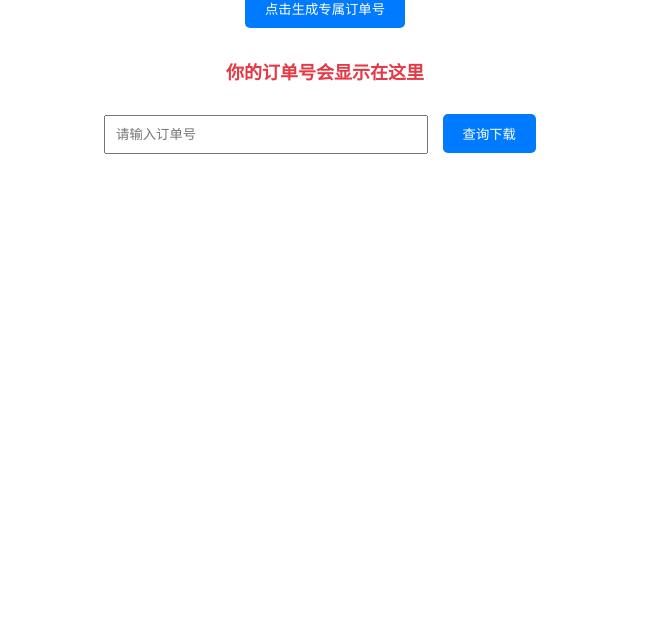
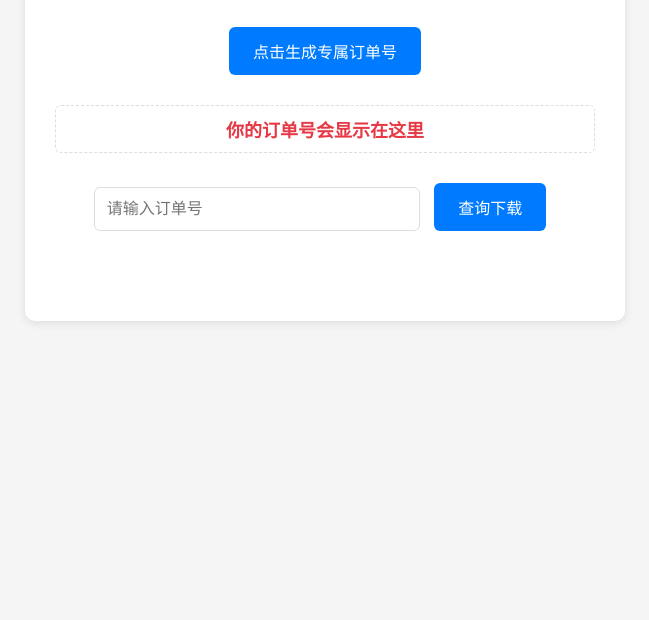
Before and after one commit to coolchobit/pay-txt-demo, a plain HTML site: page index.html in a window 1280 px wide. Shown: the part 180-800 px from the top of the page, without its empty margins (315-964 px from the left). Drawn offline with Linux system fonts and the light colour scheme.

Commit message:
Update index.html

```diff
--- a/index.html
+++ b/index.html
@@ -10,18 +10,29 @@
             margin: 50px auto;
             padding: 20px;
             font-family: Arial, sans-serif;
+            background-color: #f5f5f5;
         }
         .container {
             text-align: center;
+            background: white;
+            padding: 30px;
+            border-radius: 10px;
+            box-shadow: 0 2px 10px rgba(0,0,0,0.1);
+        }
+        h1 {
+            color: #333;
+            margin-bottom: 30px;
         }
         .btn {
-            padding: 10px 20px;
+            padding: 12px 24px;
             margin: 10px;
             background: #007bff;
             color: white;
             border: none;
-            border-radius: 5px;
+            border-radius: 6px;
             cursor: pointer;
+            font-size: 16px;
+            transition: background 0.3s;
         }
         .btn:hover {
             background: #0056b3;
@@ -29,7 +40,8 @@
         #result {
             margin-top: 20px;
             padding: 15px;
-            border-radius: 5px;
+            border-radius: 6px;
+            font-size: 16px;
         }
         .success {
             background: #d4edda;
@@ -44,6 +56,26 @@
             font-weight: bold;
             color: #e63946;
             margin: 20px 0;
+            padding: 10px;
+            border: 1px dashed #ddd;
+            border-radius: 6px;
+        }
+        input {
+            padding: 12px;
+            width: 300px;
+            max-width: 100%;
+            border: 1px solid #ddd;
+            border-radius: 6px;
+            font-size: 16px;
+            margin-bottom: 10px;
+        }
+        a {
+            color: #007bff;
+            text-decoration: none;
+            font-weight: bold;
+        }
+        a:hover {
+            text-decoration: underline;
         }
     </style>
 </head>
@@ -51,38 +83,39 @@
     <div class="container">
         <h1>订单号查询下载</h1>
 
-        <!-- 新增：生成订单号区域 -->
+        <!-- 生成订单号区域 -->
         <div>
             <button class="btn" onclick="generateOrderNo()">点击生成专属订单号</button>
             <div id="orderNoDisplay">你的订单号会显示在这里</div>
         </div>
 
-        <!-- 原有查询区域 -->
+        <!-- 查询下载区域 -->
         <div>
-            <input type="text" id="orderNoInput" placeholder="请输入订单号" style="padding: 10px; width: 300px;">
+            <input type="text" id="orderNoInput" placeholder="请输入订单号" autocomplete="off">
             <button class="btn" onclick="queryOrder()">查询下载</button>
         </div>
 
+        <!-- 结果显示区域 -->
         <div id="result"></div>
     </div>
 
     <script>
-        // 新增：生成唯一订单号（时间戳+随机数，确保不重复）
+        // 生成唯一订单号（时间戳+随机数，确保不重复）
         function generateOrderNo() {
-            // 时间戳（秒）+ 4位随机数
+            // 时间戳（秒）+ 4位随机数，前缀ORD标识订单
             const timestamp = Date.now().toString().slice(-8);
             const random = Math.floor(Math.random() * 9000 + 1000).toString();
             const orderNo = `ORD${timestamp}${random}`;
 
-            // 显示订单号，同时自动填充到输入框
+            // 显示订单号并自动填充到输入框
             document.getElementById("orderNoDisplay").innerText = `你的专属订单号：${orderNo}`;
             document.getElementById("orderNoInput").value = orderNo;
 
-            // 提示用户保存订单号
-            alert("订单号已生成！请记录或直接使用下方输入框查询~");
+            // 提示用户
+            alert("订单号已生成！可直接点击查询下载~");
         }
 
-        // 原有查询逻辑（保留你之前的云函数URL）
+        // 查询订单并下载文件（手动解析JSON，兼容云函数返回下载的情况）
         async function queryOrder() {
             const orderNo = document.getElementById("orderNoInput").value.trim();
             const resultDiv = document.getElementById("result");
@@ -99,14 +132,16 @@
             resultDiv.innerText = "🔍 正在查询，请稍等...";
 
             try {
-                // 替换成你自己的云函数URL（保留你之前改好的）
-                const cloudFunctionUrl = "https://1254008924-45vlpfc4b7.ap-guangzhou.tencentscf.com?orderNo=" + orderNo;
+                // ========== 替换成你的云函数URL ==========
+                const cloudFunctionUrl = "https://1254008924-45vlpcf4b7.ap-guangzhou.tencentscf.com?orderNo=" + orderNo;
+                // =========================================
 
-                // 发送请求
+                // 发送请求，手动读取文本并解析JSON（核心修正）
                 const response = await fetch(cloudFunctionUrl);
-                const data = await response.json();
+                const responseText = await response.text(); // 先读文本
+                const data = JSON.parse(responseText); // 手动解析JSON
 
-                // 处理响应
+                // 处理响应结果
                 if (data.success) {
                     resultDiv.className = "success";
                     resultDiv.innerHTML = `✅ 付款成功！<a href="${data.txtUrl}" download="订单${orderNo}.txt">点击下载txt文件</a>`;
```
